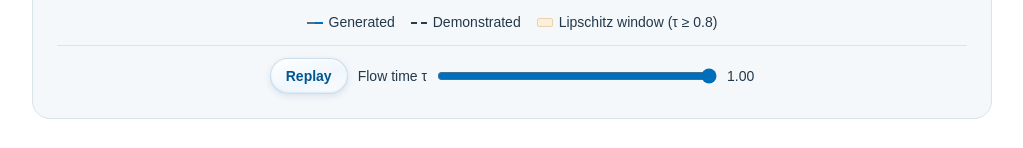
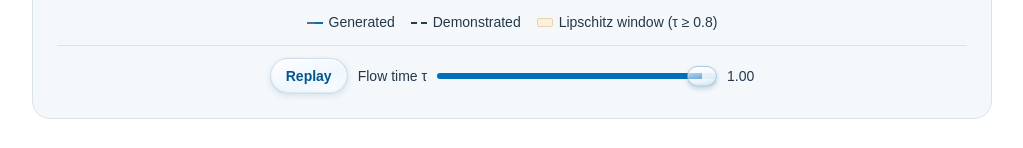
Before and after one commit to LichengYang03/GroundYourSteps.project, a plain HTML site: page index.html in a window 1280 px wide. Shown: the part 1199-1347 px from the top of the page, without its empty margins (128-1151 px from the left). Drawn offline with nearby package versions, Linux system fonts and the light colour scheme; a web font is replaced by a local one.

Commit message:
Give the flow slider a translucent pill thumb

```diff
--- a/flow-demo.js
+++ b/flow-demo.js
@@ -175,6 +175,7 @@
   function render(value) {
     progress = value;
     slider.value = Math.round(progress * 1000);
+    slider.style.setProperty("--flow-progress", Number(slider.value) / 1000);
     slider.setAttribute("aria-valuetext", progress.toFixed(2));
     readout.textContent = progress.toFixed(2);
     panels.forEach(drawPanel);
--- a/index.html
+++ b/index.html
@@ -4,7 +4,7 @@
   <meta charset="utf-8">
   <meta name="viewport" content="width=device-width, initial-scale=1">
   <title>Ground Your Steps: Optimizing Sampling Schedules in Flow Matching Robot Policies</title>
-  <link rel="stylesheet" href="./style.css?v=27">
+  <link rel="stylesheet" href="./style.css?v=28">
   <link rel="stylesheet" href="https://fonts.googleapis.com/css2?family=Fraunces:opsz,wght@9..144,600;9..144,700&amp;family=Google+Sans&amp;display=swap">
   <script>
     window.MathJax = {
@@ -16,7 +16,7 @@
   </script>
   <script id="MathJax-script" async src="https://cdn.jsdelivr.net/npm/mathjax@3/es5/tex-chtml.js"></script>
   <script src="./experiment-tabs.js?v=2" defer></script>
-  <script src="./flow-demo.js?v=6" defer></script>
+  <script src="./flow-demo.js?v=7" defer></script>
 </head>
 <body id="top">
   <nav class="site-nav" aria-label="Page navigation">
--- a/style.css
+++ b/style.css
@@ -304,7 +304,58 @@ figcaption { font-size: 1rem; }
 .flow-play:disabled { opacity: .65; cursor: default; }
 .flow-controls label, .flow-time-value { white-space: nowrap; }
 .flow-time-value { min-width: 2.5ch; font-variant-numeric: tabular-nums; }
-.flow-controls input { flex: 0 1 280px; min-width: 0; margin: 0; accent-color: #006eb8; }
+#flow-time {
+  --thumb-width: 30px;
+  --thumb-height: 21px;
+  --track-height: 6px;
+  --flow-progress: 1;
+  --track-fill: calc(var(--thumb-width) / 2 + (100% - var(--thumb-width)) * var(--flow-progress));
+  --track-background: linear-gradient(to right, #006eb8 var(--track-fill), #dce7ef var(--track-fill));
+  --thumb-background: linear-gradient(166deg, rgb(255 255 255 / .9), rgb(239 248 255 / .45) 57%, rgb(203 226 243 / .72));
+  --thumb-shadow: inset 0 1px 1px rgb(255 255 255 / .95), inset 0 -1px 2px rgb(92 147 187 / .28),
+    0 2px 5px rgb(51 97 134 / .23);
+  appearance: none;
+  flex: 0 1 280px;
+  min-width: 0;
+  height: 36px;
+  margin: 0;
+  border-radius: 999px;
+  background: transparent;
+  cursor: grab;
+}
+#flow-time:active { cursor: grabbing; }
+#flow-time:disabled { cursor: default; }
+#flow-time:focus-visible { outline: 2px solid #006eb8; outline-offset: 2px; }
+#flow-time::-webkit-slider-runnable-track {
+  height: var(--track-height);
+  border-radius: 999px;
+  background: var(--track-background);
+}
+#flow-time::-moz-range-track {
+  height: var(--track-height);
+  border-radius: 999px;
+  background: var(--track-background);
+}
+#flow-time::-webkit-slider-thumb {
+  appearance: none;
+  box-sizing: border-box;
+  width: var(--thumb-width);
+  height: var(--thumb-height);
+  margin-top: calc((var(--track-height) - var(--thumb-height)) / 2);
+  border: 1px solid rgb(80 135 176 / .36);
+  border-radius: 999px;
+  background: var(--thumb-background);
+  box-shadow: var(--thumb-shadow);
+}
+#flow-time::-moz-range-thumb {
+  box-sizing: border-box;
+  width: var(--thumb-width);
+  height: var(--thumb-height);
+  border: 1px solid rgb(80 135 176 / .36);
+  border-radius: 999px;
+  background: var(--thumb-background);
+  box-shadow: var(--thumb-shadow);
+}
 @media (max-width: 650px) {
   .flow-heading { margin-bottom: 14px; }
   .flow-panels { grid-template-columns: minmax(0, 1fr); }
```
